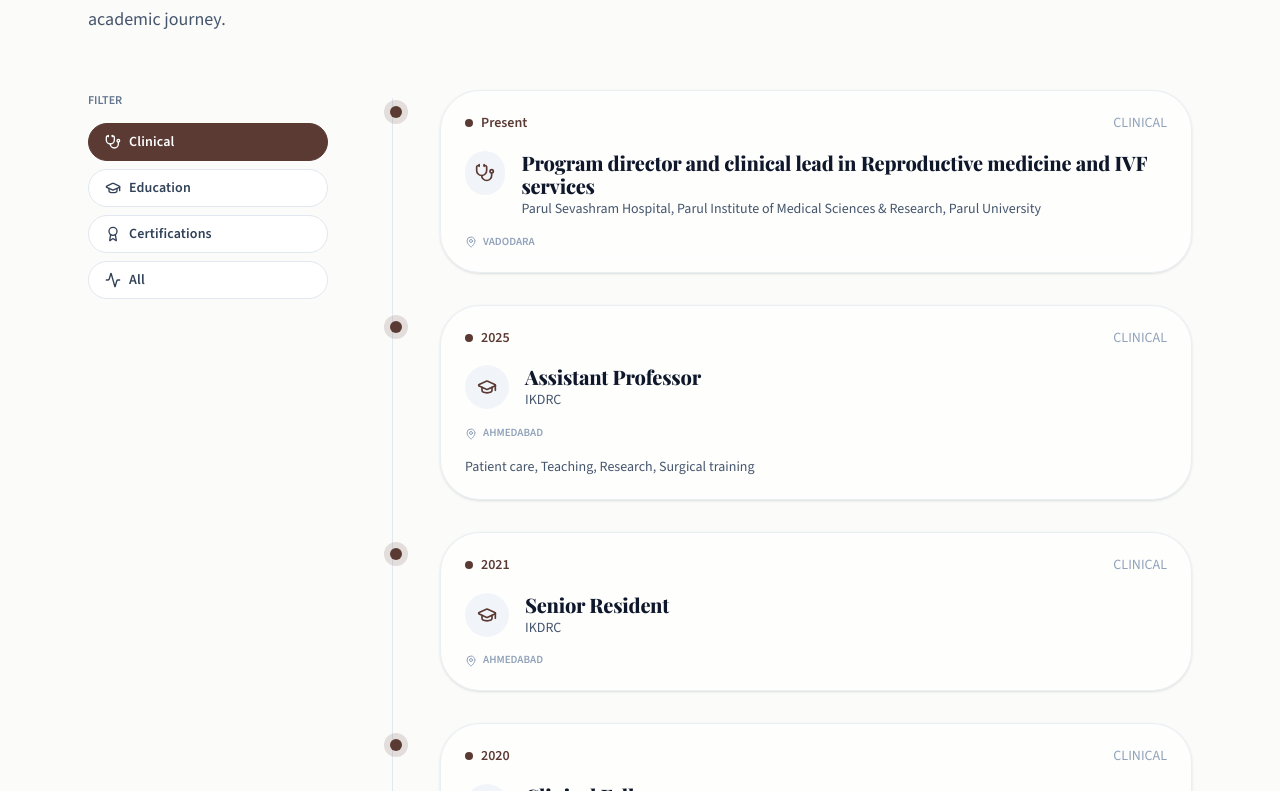
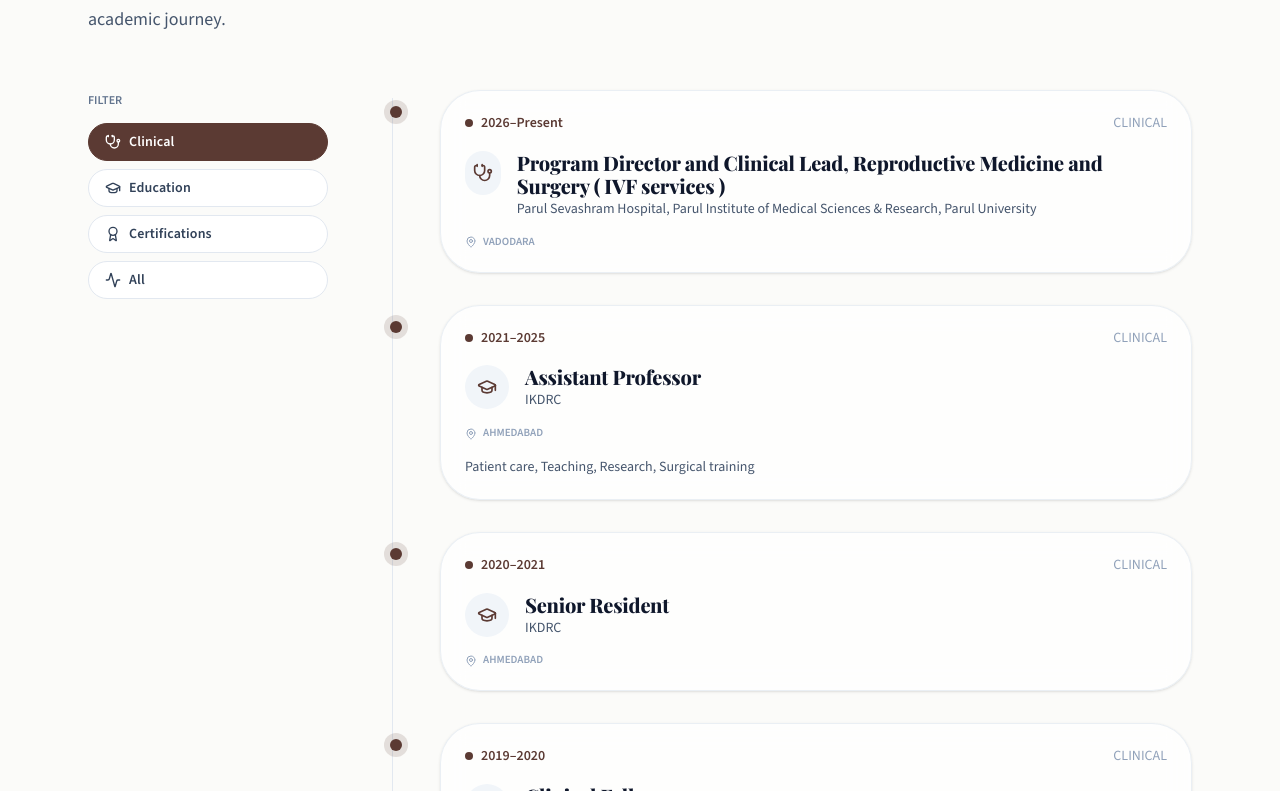
Before and after one commit to Prat05devs/DrSolanki, a Next.js app: page /expertise/dr-smit in a window 1280 px wide. Shown: the part 2049-2840 px from the top of the page. Built offline with nearby package versions, Linux system fonts and the light colour scheme.

Commit message:
changes in about

```diff
--- a/src/app/gallery/page.tsx
+++ b/src/app/gallery/page.tsx
@@ -27,6 +27,12 @@ const galleryImages = [
     alt: "International Conference",
     title: "An inspiring interaction with the pioneers of uterus transplant",
     description: "With Prof Dr. Mats Branstrom and Prof Dr. Stefan Tullius at Turkiye"
+  },
+  {
+    src: "/gallery/collage.png",
+    alt: "Award",
+    title: "Leading robotic innovation in reproductive medicine with a commitment to safety, outcomes, and surgical excellence.",
+    description: "Recognized at Parth RoboCon 2026 for excellence in robotic gynecologic surgery."
   },
   {
     src: "/gallery/img2.jpeg",
--- a/src/components/sections/dr-smit/CredentialsSection.tsx
+++ b/src/components/sections/dr-smit/CredentialsSection.tsx
@@ -8,12 +8,19 @@ import { clinicalExperience, education, certifications } from "@/data/siteData";
 export default function CredentialsSection() {
   const containerRef = useRef(null);
   const isInView = useInView(containerRef, { once: true, margin: "-100px" });
-  const [activeCategory, setActiveCategory] = useState<"all" | "clinical" | "education" | "cert">("clinical");
+  const [activeCategory, setActiveCategory] =
+    useState<"all" | "clinical" | "education" | "cert">("clinical");
 
   const getIcon = (position: string) => {
     const pos = position.toLowerCase();
     if (pos.includes("director") || pos.includes("lead")) return Stethoscope;
-    if (pos.includes("professor") || pos.includes("resident") || pos.includes("fellow") || pos.includes("student")) return GraduationCap;
+    if (
+      pos.includes("professor") ||
+      pos.includes("resident") ||
+      pos.includes("fellow") ||
+      pos.includes("student")
+    )
+      return GraduationCap;
     return Activity;
   };
 
@@ -21,28 +28,54 @@ export default function CredentialsSection() {
     ...clinicalExperience.map((exp) => ({ ...exp, type: "clinical" })),
     ...education.map((edu) => ({ ...edu, type: "education" })),
     ...certifications.map((cert) => ({ ...cert, type: "cert" }))
-  ].map((item) => {
-    const year = (item as any).period
-      ? ((item as any).period.split("–")[1] || (item as any).period.split("-")[1] || "Present")
-      : (item as any).year || "Present";
+  ]
+    .map((item) => {
+      const period =
+        (item as any).period ||
+        ((item as any).year ? String((item as any).year) : "Present");
 
       return {
-      year,
-      title: (item as any).position || (item as any).degree || (item as any).title,
+        period,
+        title:
+          (item as any).position ||
+          (item as any).degree ||
+          (item as any).title,
         subtitle: item.institution,
         location: item.location,
-      description: (item as any).focus?.join(", ") || (item as any).description || "",
-      icon: (item as any).type === 'education' ? GraduationCap : (item as any).type === 'cert' ? Award : getIcon((item as any).position),
+        description:
+          (item as any).focus?.join(", ") ||
+          (item as any).description ||
+          "",
+        icon:
+          (item as any).type === "education"
+            ? GraduationCap
+            : (item as any).type === "cert"
+            ? Award
+            : getIcon((item as any).position),
         type: (item as any).type,
-      isCurrent: year === "Present"
+        isCurrent: period.toLowerCase().includes("present")
       };
-  }).sort((a, b) => (a.year === "Present" ? -1 : b.year === "Present" ? 1 : parseInt(b.year) - parseInt(a.year)));
+    })
+    .sort((a, b) => {
+      if (a.isCurrent) return -1;
+      if (b.isCurrent) return 1;
 
-  const filteredCredentials = activeCategory === "all"
+      const getEndYear = (p: string) =>
+        parseInt(p.split("–")[1] || p.split("-")[1] || p);
+
+      return getEndYear(b.period) - getEndYear(a.period);
+    });
+
+  const filteredCredentials =
+    activeCategory === "all"
       ? allCredentials
       : allCredentials.filter((cred) => cred.type === activeCategory);
 
-  const categories: { id: "all" | "clinical" | "education" | "cert"; label: string; icon: any }[] = [
+  const categories: {
+    id: "all" | "clinical" | "education" | "cert";
+    label: string;
+    icon: any;
+  }[] = [
     { id: "clinical", label: "Clinical", icon: Stethoscope },
     { id: "education", label: "Education", icon: GraduationCap },
     { id: "cert", label: "Certifications", icon: Award },
@@ -56,7 +89,10 @@ export default function CredentialsSection() {
   };
 
   return (
-    <section ref={containerRef} className="relative py-12 sm:py-16 md:py-20 overflow-hidden bg-[#fbfbf9] dark:bg-[#0f0e0a]">
+    <section
+      ref={containerRef}
+      className="relative py-12 sm:py-16 md:py-20 overflow-hidden bg-[#fbfbf9] dark:bg-[#0f0e0a]"
+    >
       <div className="max-w-6xl mx-auto px-4 sm:px-6 relative z-10">
         <motion.div
           initial={{ opacity: 0, y: 20 }}
@@ -70,7 +106,8 @@ export default function CredentialsSection() {
             Professional <span className="text-[#5B3A33]">Milestones</span>
           </h2>
           <p className="text-base sm:text-lg text-slate-600 dark:text-slate-400 max-w-3xl leading-[1.7]">
-            A refined view of clinical leadership, specialized training, and certifications, presented as a continuous academic journey.
+            A refined view of clinical leadership, specialized training, and
+            certifications, presented as a continuous academic journey.
           </p>
         </motion.div>
 
@@ -102,7 +139,10 @@ export default function CredentialsSection() {
             <div className="absolute left-3 sm:left-4 top-2 bottom-2 w-px bg-slate-200 dark:bg-white/10" />
             <ol className="space-y-6 sm:space-y-8">
               {filteredCredentials.map((cred, idx) => (
-                <li key={`${cred.title}-${idx}`} className="relative pl-10 sm:pl-12 lg:pl-16">
+                <li
+                  key={`${cred.title}-${idx}`}
+                  className="relative pl-10 sm:pl-12 lg:pl-16"
+                >
                   <span className="absolute left-2.5 sm:left-3.5 top-4 size-3 rounded-full bg-[#5B3A33] shadow-[0_0_0_6px_rgba(91,58,51,0.15)]" />
                   <motion.article
                     initial={{ opacity: 0, y: 12 }}
@@ -114,7 +154,7 @@ export default function CredentialsSection() {
                     <div className="flex flex-wrap items-center justify-between gap-3 text-xs sm:text-sm">
                       <span className="inline-flex items-center gap-2 text-[#5B3A33] font-semibold">
                         <span className="size-2 rounded-full bg-[#5B3A33]" />
-                        {cred.year}
+                        {cred.period}
                       </span>
                       <span className="uppercase tracking-[0.25em] text-slate-400">
                         {getCategoryLabel(cred.type)}
--- a/src/components/sections/home/WhyChooseSection.tsx
+++ b/src/components/sections/home/WhyChooseSection.tsx
@@ -57,7 +57,7 @@ export default function WhyChooseSection() {
                 Dr Smit Bharat Solanki
               </p>
               <p className="text-sm sm:text-base md:text-lg font-semibold text-[#5B3A33] leading-snug">
-                Director and Clinical Lead, Reproductive Medicine and IVF services
+              Program Director and Clinical Lead, Reproductive Medicine and Surgery ( IVF services )
               </p>
               <p className="text-xs sm:text-sm md:text-base text-[#6b6358] leading-relaxed">
                 At Parul Sevashram Hospital affiliated with Parul Institute of Medical Sciences and Research, Parul University
--- a/src/data/siteData.ts
+++ b/src/data/siteData.ts
@@ -235,11 +235,11 @@ export const clinicalExperience: ClinicalExperience[] = [
     ]
   },
   {
-    position: "Program director and clinical lead in Reproductive medicine and IVF services",
+    position: "Program Director and Clinical Lead, Reproductive Medicine and Surgery ( IVF services )",
     department: "Reproductive Medicine and IVF Services",
     institution: "Parul Sevashram Hospital, Parul Institute of Medical Sciences & Research, Parul University",
     location: "Vadodara",
-    period: "January 2026–Present"
+    period: "2026–Present"
   }
 ];
 
```
Also changed, not shown: public/gallery/collage.png (added). Lines whose indentation alone changed are shown as unchanged.
